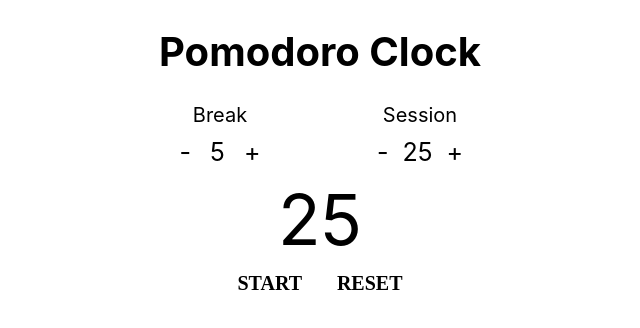
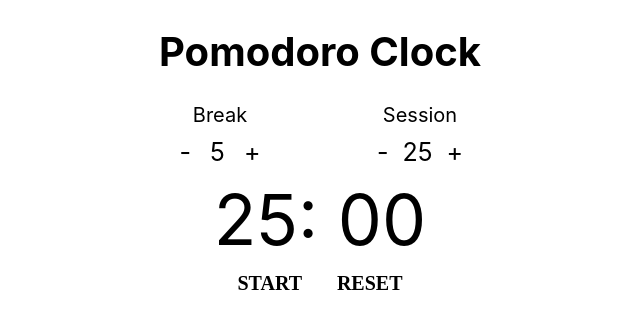
Before and after one commit to CharaeKeow/pomodoro-clock, a React (Create React App) app: page / in a window 1280 px wide. Shown: the top 328 px of the page, without its empty margins (320-960 px from the left). Built offline with nearby package versions, Linux system fonts and the light colour scheme.

Commit message:
add formatting time to mm:ss

```diff
--- a/src/App.js
+++ b/src/App.js
@@ -1,5 +1,3 @@
-// @ts-check
-
 import React from 'react';
 import './App.css';
 
@@ -25,6 +23,7 @@ class App extends React.Component {
     this.onCountdown = this.onCountdown.bind(this);
     this.toggleStartStop = this.toggleStartStop.bind(this);
     this.reset = this.reset.bind(this);
+    this.calculateMinutesAndSeconds = this.calculateMinutesAndSeconds.bind(this);
   }
 
   decrementBreak() {
@@ -99,6 +98,26 @@ class App extends React.Component {
     })
   };
 
+  calculateMinutesAndSeconds() {
+
+    //Math.floor is used to cut off the trailing decimal points
+    let minutes = Math.floor(this.state.timeInSeconds / 60); //convert seconds to minutes
+
+    //for seconds, subtract the remaining seconds with the exact minute * 60 (which is also seconds)
+    let seconds = this.state.timeInSeconds - (minutes * 60);
+
+    //simple time formatting (mm:ss)
+    if (minutes < 10) {
+      minutes = '0' + minutes; //blessing that JS is dynamic type 🔥
+    }
+
+    if (seconds < 10) {
+      seconds = '0' + seconds;
+    }
+
+    return `${minutes}: ${seconds}`; //heard this is the best way to concat string. It looks cool though
+  }
+
   render() {
     return (
       <div className="app">
@@ -118,7 +137,7 @@ class App extends React.Component {
           />
         </div>
         <div className="time">
-          <Time time={this.state.sessionLength} />
+          <Time time={this.calculateMinutesAndSeconds()} />
         </div>
         <div className="bottom-pnl">
           <StartStopButton
```
